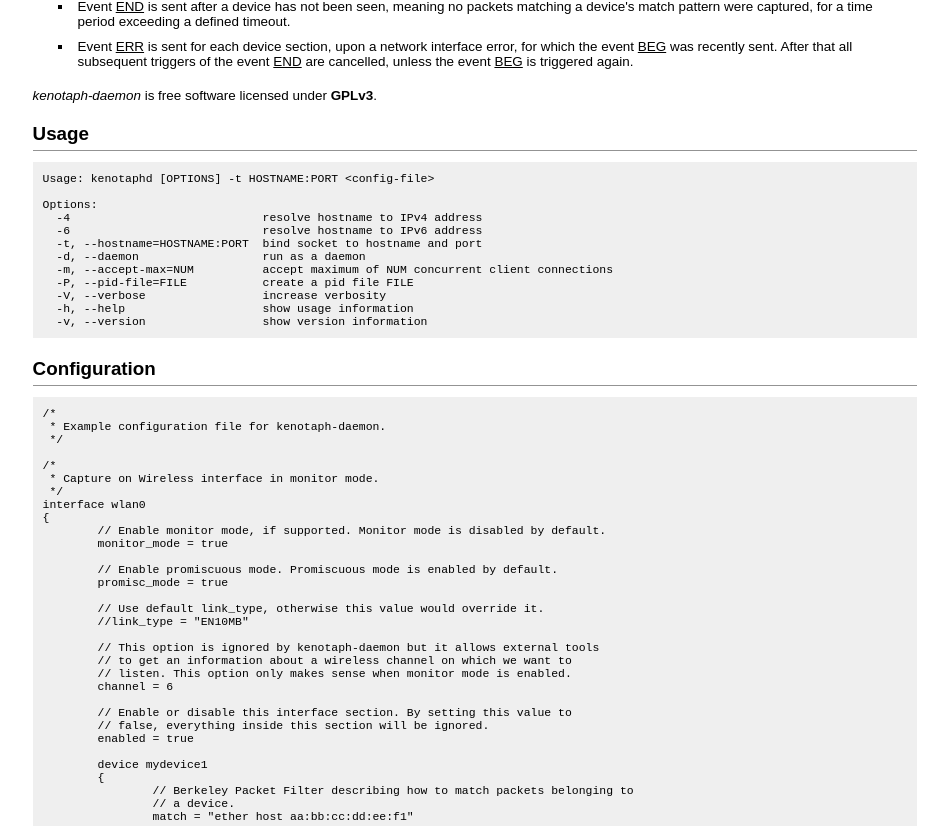
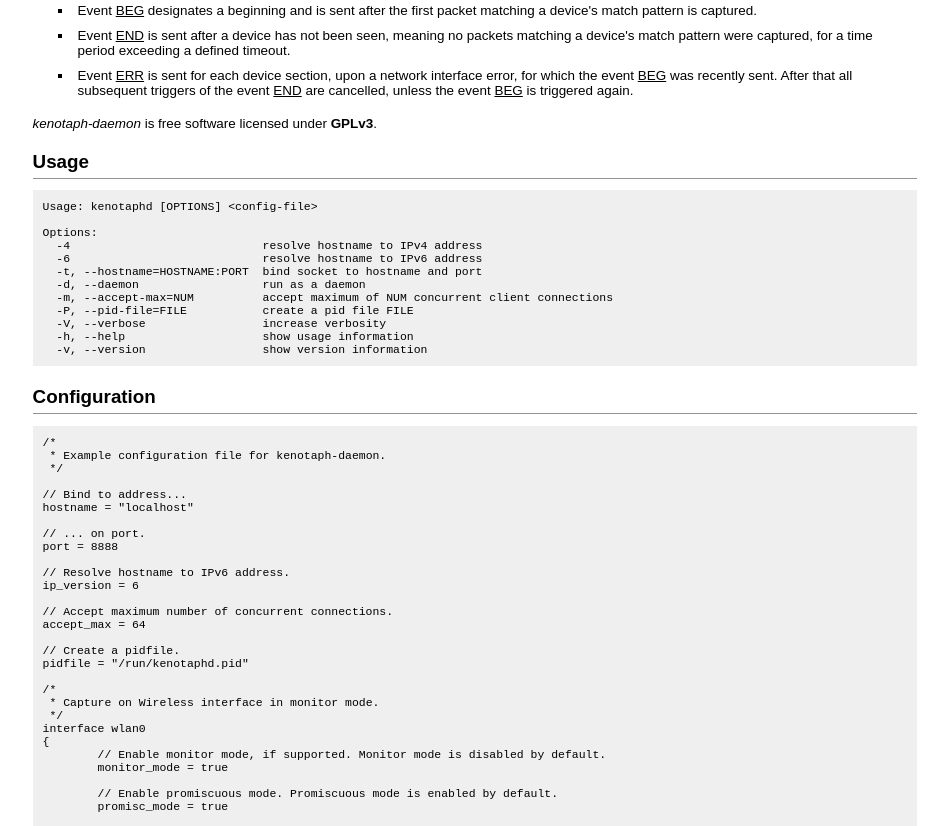
Before and after one commit to antagon/kenotaph-daemon-web, a plain HTML site: page index.html in a window 1280 px wide. Shown: the part 500-1326 px from the top of the page, without its empty margins (165-1113 px from the left). Drawn offline with Linux system fonts and the light colour scheme.

Commit message:
Version 1.0.2.

```diff
--- a/index.html
+++ b/index.html
@@ -3,7 +3,7 @@
 		<title>kenotaph-daemon</title>
 		<meta http-equiv="content-type" content="text/html; charset=UTF-8">
 		<meta name="description" content="Detect a presence of a network device.">
-		<link rel="shortcut icon" type="image/x-icon" href="favicon.ico" />
+		<link rel="shortcut icon" type="image/x-icon" href="/favicon.ico" />
 		<link rel="stylesheet" type="text/css" href="style.css">
 		<!--<style>
 			body { font-size:84%; font-family:sans-serif; }
@@ -75,6 +75,10 @@
 			<h2 id="news">News</h2>
 			<div id="news_section" class="content_section">
 				<p>
+					<strong>2016-06-16</strong> &#8212; Version <strong>1.0.2</strong> released.
+				</p>
+
+				<p>
 					<strong>2016-03-16</strong> &#8212; Version <strong>1.0.1</strong> released.
 				</p>
 
@@ -111,7 +115,7 @@
 			<h2 id="usage">Usage</h2>
 			<div class="content_section">
 				<pre>
-Usage: kenotaphd [OPTIONS] -t HOSTNAME:PORT &lt;config-file&gt;
+Usage: kenotaphd [OPTIONS] &lt;config-file&gt;
 
 Options:
   -4                            resolve hostname to IPv4 address
@@ -132,6 +136,21 @@
 /*
  * Example configuration file for kenotaph-daemon.
  */
+
+// Bind to address...
+hostname = "localhost"
+
+// ... on port.
+port = 8888
+
+// Resolve hostname to IPv6 address.
+ip_version = 6
+
+// Accept maximum number of concurrent connections.
+accept_max = 64
+
+// Create a pidfile.
+pidfile = "/run/kenotaphd.pid"
 
 /*
  * Capture on Wireless interface in monitor mode.
@@ -158,6 +177,9 @@
 
 	device mydevice1
 	{
+		// Enable or disabled this device section.
+		enabled = true
+
 		// Berkeley Packet Filter describing how to match packets belonging to
 		// a device.
 		match = "ether host aa:bb:cc:dd:ee:f1"
@@ -167,7 +189,7 @@
 		timeout = 900
 	}
 
-	// ... define other devices
+	// ... define other devices.
 
 	// ... or include them from elsewhere.
 	include ("externaldevice.conf")
@@ -224,7 +246,7 @@
 				</p>
 
 				<ul>
-					<li> <a href="files/kenotaph-daemon-1.0.1.tar.gz">kenotaph-daemon-1.0.1.tar.gz</a> <sup>[<a href="files/kenotaph-daemon-1.0.1.tar.gz.sig">signature</a>] [<a href="https://github.com/antagon/kenotaph-daemon/blob/1.0.1/ChangeLog">changelog</a>]</sup> </li>
+					<li> <a href="files/kenotaph-daemon-1.0.2.tar.gz">kenotaph-daemon-1.0.2.tar.gz</a> <sup>[<a href="files/kenotaph-daemon-1.0.2.tar.gz.sig">signature</a>] [<a href="https://github.com/antagon/kenotaph-daemon/blob/1.0.2/ChangeLog">changelog</a>]</sup> </li>
 				</ul>
 			</div>
 		</div>
```
